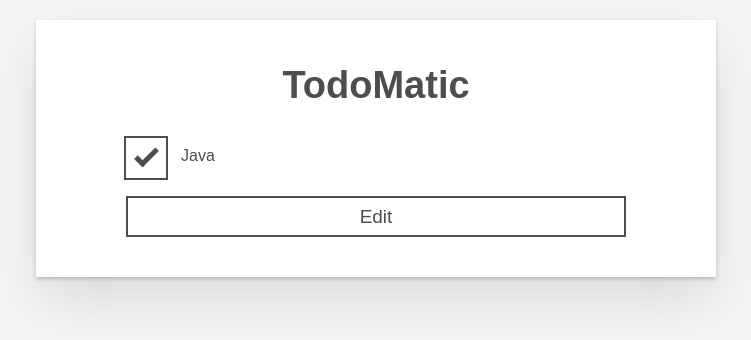
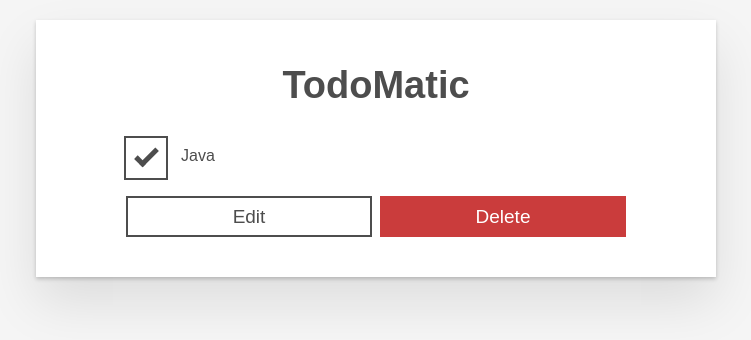
Before and after one commit to bishtkiran/TDD-TodoMatic, a React (Create React App) app: page / in a window 1280 px wide. Shown: the top 340 px of the page, without its empty margins (264-1015 px from the left). Built offline with nearby package versions, Linux system fonts and the light colour scheme.

Commit message:
added testcase to render delete button for task

```diff
--- a/src/components/Todo.js
+++ b/src/components/Todo.js
@@ -11,6 +11,9 @@ function Todo() {
                 <button type="button" className="btn">
                     Edit <span className="visually-hidden">Java</span>
                 </button>
+                <button type="button" className="btn__danger">
+                    Delete <span className="visually-hidden">Eat</span>
+                </button>
             </div>
         </li>
     );
```
Also changed, not shown: 1 other file (tests, documents, lock files or other folders).
